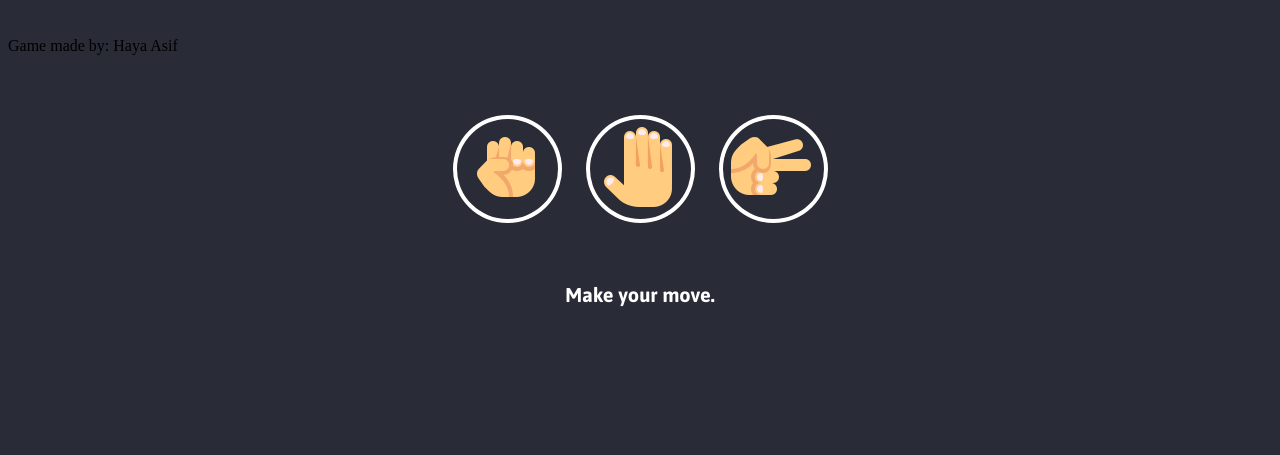
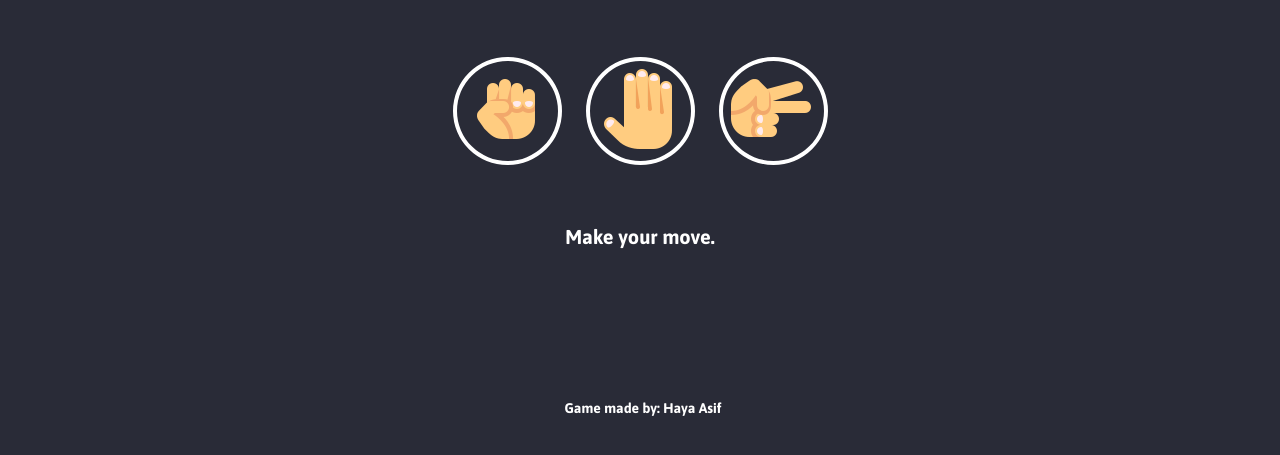
Before and after one commit to aquaseals/aquaseals.github.io, a plain HTML site: page index.html in a window 1280 px wide. Shown: the part 325-780 px from the top of the page. Drawn offline with Linux system fonts and the light colour scheme.

Commit message:
added credits

```diff
--- a/index.html
+++ b/index.html
@@ -19,7 +19,7 @@
     <p>Welcome to Rock Paper Scissors!</p>
 </div>
 <div class= credit id= credit>
-    <p>Game made by: Haya Asif</p>
+    <h1>Game made by: Haya Asif</h1>
 </div>
 
 <div class="choices">
--- a/rps-styles.css
+++ b/rps-styles.css
@@ -7,6 +7,22 @@
 body {
     background-color: #292B37;
 }
+
+
+.credit {
+
+    color: white;
+    font-size: 7px;
+    position: absolute;
+    bottom: 50px;
+    font-family: Asap, sans-serif;
+    position: absolute;
+    left: 48%;
+    margin-left: -50px;
+}
+
+
+
 
 header {
     background: white;
```
